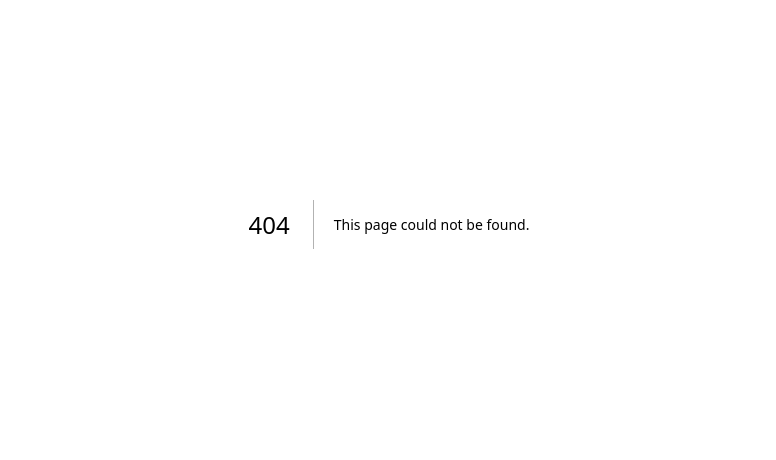
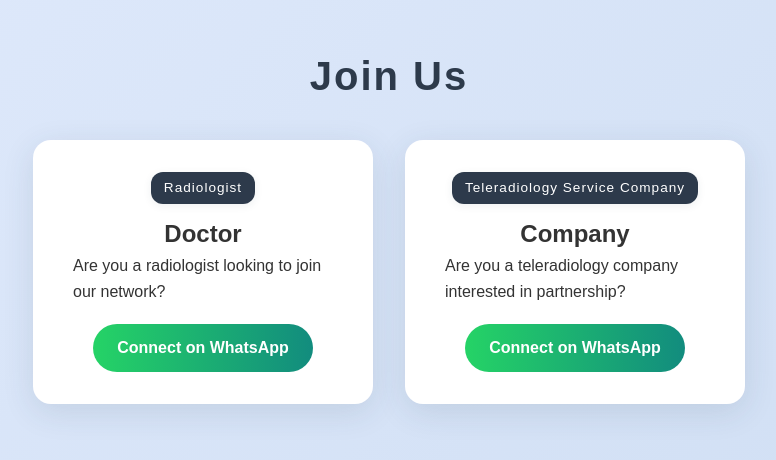
Before and after one commit to RadassistTele/Website-Frontend, a Next.js app: page /join-us in a window 1280 px wide. Before the commit this address had no page. Shown: the part 176-636 px from the top of the page, without its empty margins (251-1027 px from the left). Built offline with nearby package versions, Linux system fonts and the light colour scheme.

Commit message:
join us page added

```diff
--- a/app/components/Navbar/Navbar.tsx
+++ b/app/components/Navbar/Navbar.tsx
@@ -37,6 +37,9 @@
           <li className="navbar-item">
             <a href="#contact" className="navbar-link">Contact</a>
           </li>
+            <li className="navbar-item">
+              <Link href="/join-us" className="navbar-link">Join Us</Link>
+            </li>
         </ul>
 
         <a href="#contact" className="navbar-cta">
--- /dev/null
+++ b/app/join-us/JoinUs.module.scss
@@ -0,0 +1,103 @@
+.joinUsContainer {
+  min-height: 100vh;
+  display: flex;
+  flex-direction: column;
+  align-items: center;
+  justify-content: center;
+  background: linear-gradient(135deg, #e0eafc 0%, #cfdef3 100%);
+  animation: fadeInBg 1.5s ease;
+}
+
+@keyframes fadeInBg {
+  from { opacity: 0; }
+  to { opacity: 1; }
+}
+
+.title {
+  font-size: 2.5rem;
+  font-weight: bold;
+  margin-bottom: 2rem;
+  color: #2d3a4b;
+  letter-spacing: 2px;
+  animation: slideDown 1s ease;
+}
+
+@keyframes slideDown {
+  from { transform: translateY(-40px); opacity: 0; }
+  to { transform: translateY(0); opacity: 1; }
+}
+
+.sectionsWrapper {
+  display: flex;
+  gap: 2rem;
+  flex-wrap: wrap;
+  justify-content: center;
+}
+
+.section {
+  background: #fff;
+  border-radius: 18px;
+  box-shadow: 0 8px 32px rgba(44, 62, 80, 0.12);
+  padding: 2rem 2.5rem;
+  min-width: 280px;
+  max-width: 340px;
+  display: flex;
+  flex-direction: column;
+  align-items: center;
+  transition: transform 0.3s, box-shadow 0.3s;
+  animation: popIn 1s cubic-bezier(.68,-0.55,.27,1.55);
+}
+
+.section:hover {
+  transform: translateY(-10px) scale(1.04);
+  box-shadow: 0 16px 40px rgba(44, 62, 80, 0.18);
+}
+
+@keyframes popIn {
+  0% { transform: scale(0.8); opacity: 0; }
+  80% { transform: scale(1.05); opacity: 1; }
+  100% { transform: scale(1); }
+}
+
+.tag {
+  font-size: 0.85rem;
+  background: #2d3a4b;
+  color: #fff;
+  padding: 0.3rem 0.8rem;
+  border-radius: 12px;
+  margin-bottom: 0.7rem;
+  letter-spacing: 1px;
+  box-shadow: 0 2px 8px rgba(44, 62, 80, 0.08);
+  animation: fadeInTag 1.2s ease;
+}
+
+@keyframes fadeInTag {
+  from { opacity: 0; transform: scale(0.7); }
+  to { opacity: 1; transform: scale(1); }
+}
+
+.whatsappBtn {
+  margin-top: 1.2rem;
+  background: linear-gradient(90deg, #25d366 0%, #128c7e 100%);
+  color: #fff;
+  font-weight: 600;
+  padding: 0.7rem 1.5rem;
+  border: none;
+  border-radius: 24px;
+  text-decoration: none;
+  font-size: 1rem;
+  box-shadow: 0 4px 16px rgba(37, 211, 102, 0.15);
+  transition: background 0.3s, transform 0.2s;
+  animation: pulseBtn 1.5s infinite;
+}
+
+.whatsappBtn:hover {
+  background: linear-gradient(90deg, #128c7e 0%, #25d366 100%);
+  transform: scale(1.07);
+}
+
+@keyframes pulseBtn {
+  0% { box-shadow: 0 0 0 0 rgba(37, 211, 102, 0.2); }
+  70% { box-shadow: 0 0 0 10px rgba(37, 211, 102, 0); }
+  100% { box-shadow: 0 0 0 0 rgba(37, 211, 102, 0); }
+}
--- /dev/null
+++ b/app/join-us/page.tsx
@@ -0,0 +1,41 @@
+import styles from './JoinUs.module.scss';
+
+const whatsappNumber = '917745890335';
+const doctorText = encodeURIComponent('Hello, I am a radiologist interested in joining RadAssist.');
+const companyText = encodeURIComponent('Hello, I am a teleradiology service company interested in collaborating with RadAssist.');
+
+export default function JoinUs() {
+  return (
+    <div className={styles.joinUsContainer}>
+      <h1 className={styles.title}>Join Us</h1>
+      <div className={styles.sectionsWrapper}>
+        <section className={styles.section}>
+          <span className={styles.tag}>Radiologist</span>
+          <h2>Doctor</h2>
+          <p>Are you a radiologist looking to join our network?</p>
+          <a
+            href={`https://wa.me/${whatsappNumber}?text=${doctorText}`}
+            target="_blank"
+            rel="noopener noreferrer"
+            className={styles.whatsappBtn}
+          >
+            Connect on WhatsApp
+          </a>
+        </section>
+        <section className={styles.section}>
+          <span className={styles.tag}>Teleradiology Service Company</span>
+          <h2>Company</h2>
+          <p>Are you a teleradiology company interested in partnership?</p>
+          <a
+            href={`https://wa.me/${whatsappNumber}?text=${companyText}`}
+            target="_blank"
+            rel="noopener noreferrer"
+            className={styles.whatsappBtn}
+          >
+            Connect on WhatsApp
+          </a>
+        </section>
+      </div>
+    </div>
+  );
+}
```
